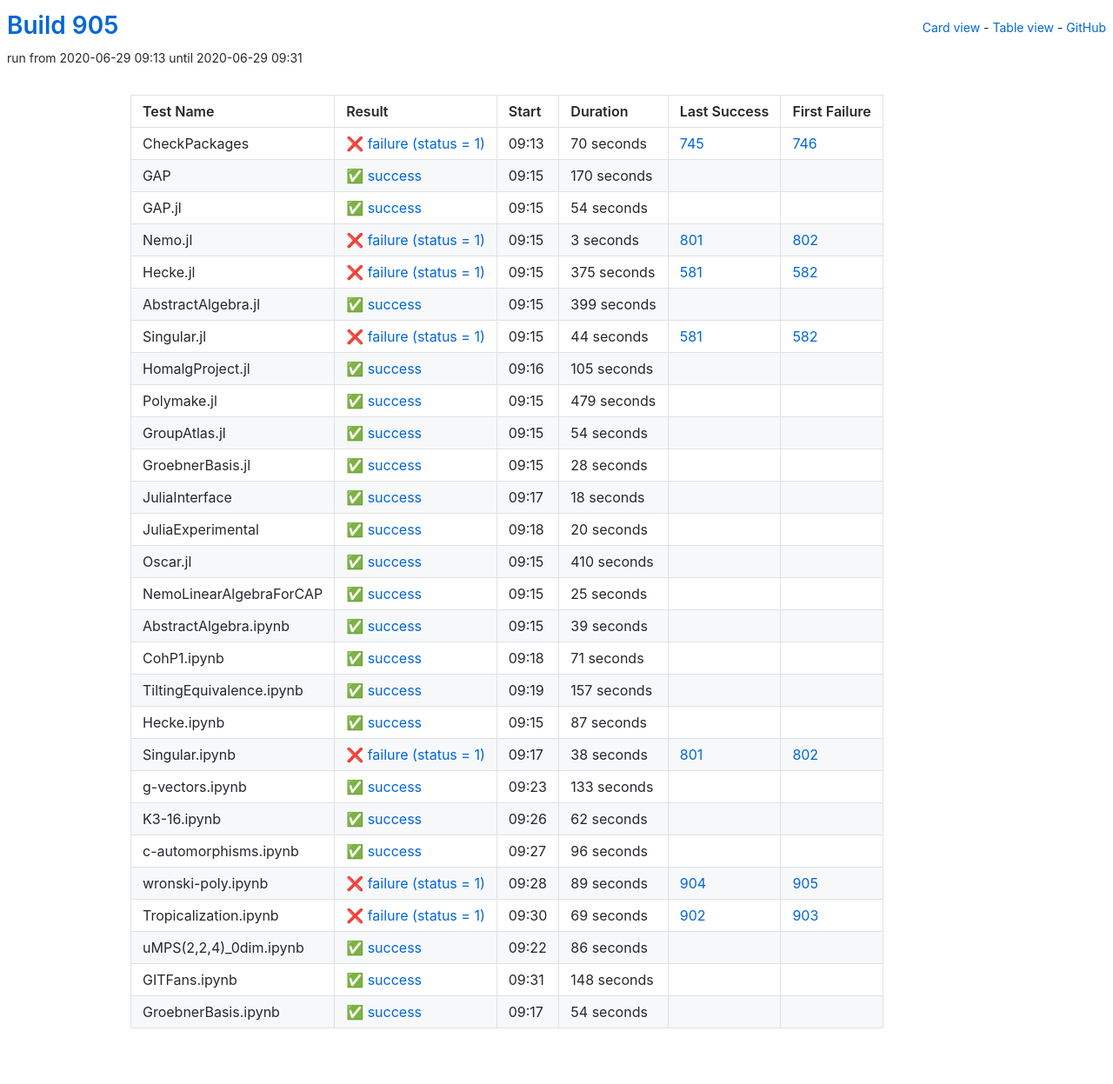
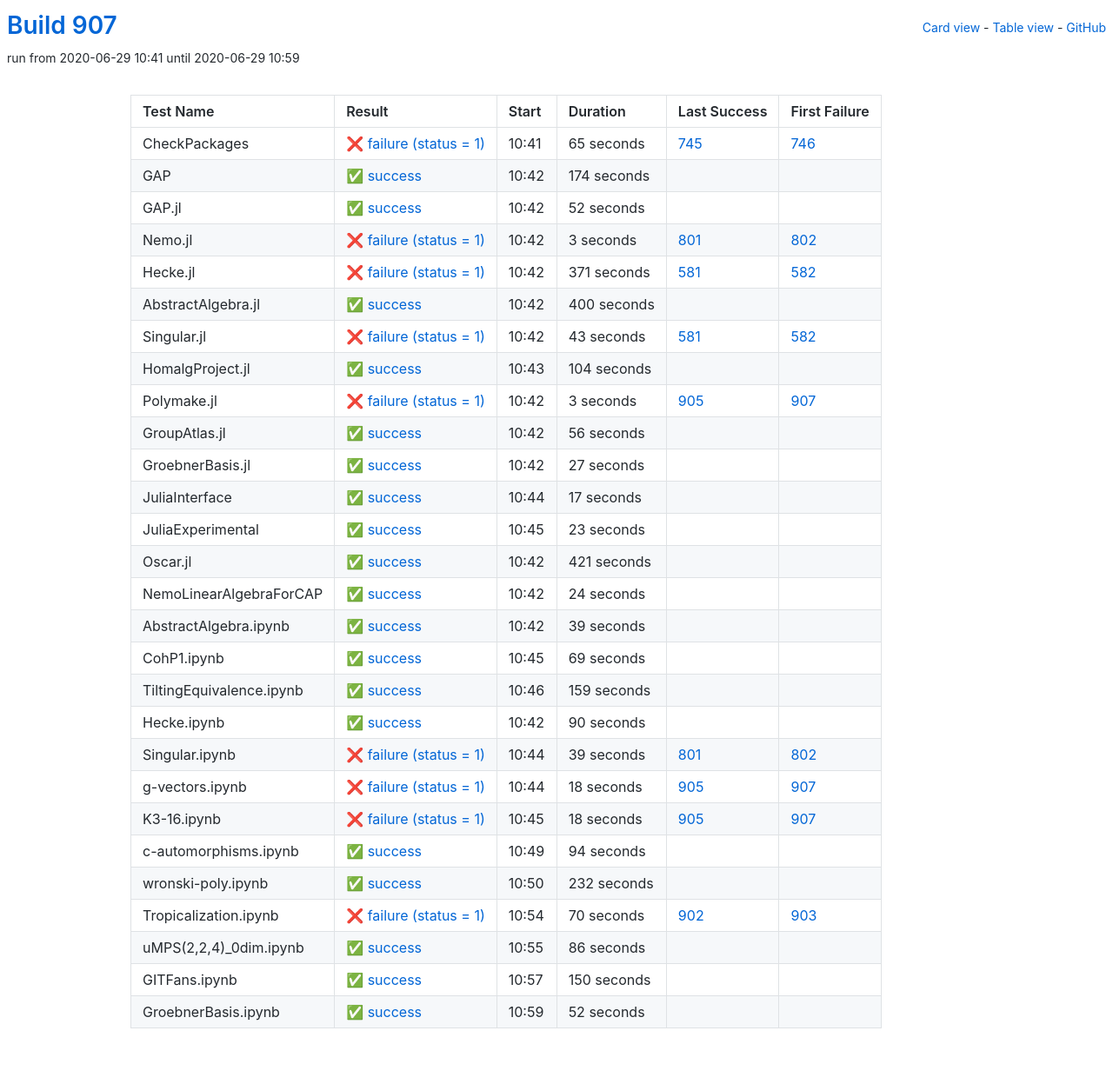
Before and after one commit to oscar-system/oscar-ci-status-1.4, a Jekyll site: the page built from table.html, in a window 1280 px wide. Shown: the whole page at 87% size. Built offline with Jekyll 4.4.1, drawn with Linux system fonts in a browser that asks for light colours.

Commit message:
Build #907

```diff
--- a/_data/ci.yml
+++ b/_data/ci.yml
@@ -1,6 +1,6 @@
 ---
-build: 905
-build_url: https://oscarci.mathematik.uni-kl.de/job/oscar-julia-1.4/905/
+build: 907
+build_url: https://oscarci.mathematik.uni-kl.de/job/oscar-julia-1.4/907/
 job: oscar-julia-1.4
 organization: oscar-system
 repo: oscar-ci-status-1.4
@@ -8,44 +8,44 @@ repourl: https://github.com/oscar-system/oscar-ci-status-1.4
 tests:
 - name: CheckPackages
   id: checkpackages
-  log: https://oscarci.mathematik.uni-kl.de/job/oscar-julia-1.4/905/artifact/logs/build-905/CheckPackages.log
-  start: 2020-06-29 09:13
+  log: https://oscarci.mathematik.uni-kl.de/job/oscar-julia-1.4/907/artifact/logs/build-907/CheckPackages.log
+  start: 2020-06-29 10:41
   success: false
   exitcode: 1
   status: failure
-  duration: 70
+  duration: 65
   last_success: 745
   last_success_url: https://oscarci.mathematik.uni-kl.de/job/oscar-julia-1.4/745/
   first_failure: 746
   first_failure_url: https://oscarci.mathematik.uni-kl.de/job/oscar-julia-1.4/746/
 - name: GAP
   id: gap
-  log: https://oscarci.mathematik.uni-kl.de/job/oscar-julia-1.4/905/artifact/logs/build-905/GAP.log
-  start: 2020-06-29 09:15
+  log: https://oscarci.mathematik.uni-kl.de/job/oscar-julia-1.4/907/artifact/logs/build-907/GAP.log
+  start: 2020-06-29 10:42
   success: true
   exitcode: 0
   status: success
-  duration: 170
+  duration: 174
   last_success: false
   last_success_url:
   first_failure: false
   first_failure_url:
 - name: GAP.jl
   id: gap-jl
-  log: https://oscarci.mathematik.uni-kl.de/job/oscar-julia-1.4/905/artifact/logs/build-905/GAP.jl.log
-  start: 2020-06-29 09:15
+  log: https://oscarci.mathematik.uni-kl.de/job/oscar-julia-1.4/907/artifact/logs/build-907/GAP.jl.log
+  start: 2020-06-29 10:42
   success: true
   exitcode: 0
   status: success
-  duration: 54
+  duration: 52
   last_success: false
   last_success_url:
   first_failure: false
   first_failure_url:
 - name: Nemo.jl
   id: nemo-jl
-  log: https://oscarci.mathematik.uni-kl.de/job/oscar-julia-1.4/905/artifact/logs/build-905/Nemo.jl.log
-  start: 2020-06-29 09:15
+  log: https://oscarci.mathematik.uni-kl.de/job/oscar-julia-1.4/907/artifact/logs/build-907/Nemo.jl.log
+  start: 2020-06-29 10:42
   success: false
   exitcode: 1
   status: failure
@@ -56,140 +56,140 @@ tests:
   first_failure_url: https://oscarci.mathematik.uni-kl.de/job/oscar-julia-1.4/802/
 - name: Hecke.jl
   id: hecke-jl
-  log: https://oscarci.mathematik.uni-kl.de/job/oscar-julia-1.4/905/artifact/logs/build-905/Hecke.jl.log
-  start: 2020-06-29 09:15
+  log: https://oscarci.mathematik.uni-kl.de/job/oscar-julia-1.4/907/artifact/logs/build-907/Hecke.jl.log
+  start: 2020-06-29 10:42
   success: false
   exitcode: 1
   status: failure
-  duration: 375
+  duration: 371
   last_success: 581
   last_success_url: https://oscarci.mathematik.uni-kl.de/job/oscar-julia-1.4/581/
   first_failure: 582
   first_failure_url: https://oscarci.mathematik.uni-kl.de/job/oscar-julia-1.4/582/
 - name: AbstractAlgebra.jl
   id: abstractalgebra-jl
-  log: https://oscarci.mathematik.uni-kl.de/job/oscar-julia-1.4/905/artifact/logs/build-905/AbstractAlgebra.jl.log
-  start: 2020-06-29 09:15
+  log: https://oscarci.mathematik.uni-kl.de/job/oscar-julia-1.4/907/artifact/logs/build-907/AbstractAlgebra.jl.log
+  start: 2020-06-29 10:42
   success: true
   exitcode: 0
   status: success
-  duration: 399
+  duration: 400
   last_success: false
   last_success_url:
   first_failure: false
   first_failure_url:
 - name: Singular.jl
   id: singular-jl
-  log: https://oscarci.mathematik.uni-kl.de/job/oscar-julia-1.4/905/artifact/logs/build-905/Singular.jl.log
-  start: 2020-06-29 09:15
+  log: https://oscarci.mathematik.uni-kl.de/job/oscar-julia-1.4/907/artifact/logs/build-907/Singular.jl.log
+  start: 2020-06-29 10:42
   success: false
   exitcode: 1
   status: failure
-  duration: 44
+  duration: 43
   last_success: 581
   last_success_url: https://oscarci.mathematik.uni-kl.de/job/oscar-julia-1.4/581/
   first_failure: 582
   first_failure_url: https://oscarci.mathematik.uni-kl.de/job/oscar-julia-1.4/582/
 - name: HomalgProject.jl
   id: homalgproject-jl
-  log: https://oscarci.mathematik.uni-kl.de/job/oscar-julia-1.4/905/artifact/logs/build-905/HomalgProject.jl.log
-  start: 2020-06-29 09:16
+  log: https://oscarci.mathematik.uni-kl.de/job/oscar-julia-1.4/907/artifact/logs/build-907/HomalgProject.jl.log
+  start: 2020-06-29 10:43
   success: true
   exitcode: 0
   status: success
-  duration: 105
+  duration: 104
   last_success: false
   last_success_url:
   first_failure: false
   first_failure_url:
 - name: Polymake.jl
   id: polymake-jl
-  log: https://oscarci.mathematik.uni-kl.de/job/oscar-julia-1.4/905/artifact/logs/build-905/Polymake.jl.log
-  start: 2020-06-29 09:15
+  log: https://oscarci.mathematik.uni-kl.de/job/oscar-julia-1.4/907/artifact/logs/build-907/Polymake.jl.log
+  start: 2020-06-29 10:42
+  success: false
+  exitcode: 1
+  status: failure
+  duration: 3
+  last_success: 905
+  last_success_url: https://oscarci.mathematik.uni-kl.de/job/oscar-julia-1.4/905/
+  first_failure: 907
+  first_failure_url: https://oscarci.mathematik.uni-kl.de/job/oscar-julia-1.4/907/
+- name: GroupAtlas.jl
+  id: groupatlas-jl
+  log: https://oscarci.mathematik.uni-kl.de/job/oscar-julia-1.4/907/artifact/logs/build-907/GroupAtlas.jl.log
+  start: 2020-06-29 10:42
   success: true
   exitcode: 0
   status: success
-  duration: 479
-  last_success: false
-  last_success_url:
-  first_failure: false
-  first_failure_url:
-- name: GroupAtlas.jl
-  id: groupatlas-jl
-  log: https://oscarci.mathematik.uni-kl.de/job/oscar-julia-1.4/905/artifact/logs/build-905/GroupAtlas.jl.log
-  start: 2020-06-29 09:15
-  success: true
-  exitcode: 0
-  status: success
-  duration: 54
+  duration: 56
   last_success: false
   last_success_url:
   first_failure: false
   first_failure_url:
 - name: GroebnerBasis.jl
   id: groebnerbasis-jl
-  log: https://oscarci.mathematik.uni-kl.de/job/oscar-julia-1.4/905/artifact/logs/build-905/GroebnerBasis.jl.log
-  start: 2020-06-29 09:15
+  log: https://oscarci.mathematik.uni-kl.de/job/oscar-julia-1.4/907/artifact/logs/build-907/GroebnerBasis.jl.log
+  start: 2020-06-29 10:42
   success: true
   exitcode: 0
   status: success
-  duration: 28
+  duration: 27
   last_success: false
   last_success_url:
   first_failure: false
   first_failure_url:
 - name: JuliaInterface
   id: juliainterface
-  log: https://oscarci.mathematik.uni-kl.de/job/oscar-julia-1.4/905/artifact/logs/build-905/JuliaInterface.log
-  start: 2020-06-29 09:17
+  log: https://oscarci.mathematik.uni-kl.de/job/oscar-julia-1.4/907/artifact/logs/build-907/JuliaInterface.log
+  start: 2020-06-29 10:44
   success: true
   exitcode: 0
   status: success
-  duration: 18
+  duration: 17
   last_success: false
   last_success_url:
   first_failure: false
   first_failure_url:
 - name: JuliaExperimental
   id: juliaexperimental
-  log: https://oscarci.mathematik.uni-kl.de/job/oscar-julia-1.4/905/artifact/logs/build-905/JuliaExperimental.log
-  start: 2020-06-29 09:18
+  log: https://oscarci.mathematik.uni-kl.de/job/oscar-julia-1.4/907/artifact/logs/build-907/JuliaExperimental.log
+  start: 2020-06-29 10:45
   success: true
   exitcode: 0
   status: success
-  duration: 20
+  duration: 23
   last_success: false
   last_success_url:
   first_failure: false
   first_failure_url:
 - name: Oscar.jl
   id: oscar-jl
-  log: https://oscarci.mathematik.uni-kl.de/job/oscar-julia-1.4/905/artifact/logs/build-905/Oscar.jl.log
-  start: 2020-06-29 09:15
+  log: https://oscarci.mathematik.uni-kl.de/job/oscar-julia-1.4/907/artifact/logs/build-907/Oscar.jl.log
+  start: 2020-06-29 10:42
   success: true
   exitcode: 0
   status: success
-  duration: 410
+  duration: 421
   last_success: false
   last_success_url:
   first_failure: false
   first_failure_url:
 - name: NemoLinearAlgebraForCAP
   id: nemolinearalgebraforcap
-  log: https://oscarci.mathematik.uni-kl.de/job/oscar-julia-1.4/905/artifact/logs/build-905/NemoLinearAlgebraForCAP.log
-  start: 2020-06-29 09:15
+  log: https://oscarci.mathematik.uni-kl.de/job/oscar-julia-1.4/907/artifact/logs/build-907/NemoLinearAlgebraForCAP.log
+  start: 2020-06-29 10:42
   success: true
   exitcode: 0
   status: success
-  duration: 25
+  duration: 24
   last_success: false
   last_success_url:
   first_failure: false
   first_failure_url:
 - name: AbstractAlgebra.ipynb
   id: abstractalgebra-ipynb
-  log: https://oscarci.mathematik.uni-kl.de/job/oscar-julia-1.4/905/artifact/logs/build-905/AbstractAlgebra.ipynb.log
-  start: 2020-06-29 09:15
+  log: https://oscarci.mathematik.uni-kl.de/job/oscar-julia-1.4/907/artifact/logs/build-907/AbstractAlgebra.ipynb.log
+  start: 2020-06-29 10:42
   success: true
   exitcode: 0
   status: success
@@ -200,116 +200,116 @@ tests:
   first_failure_url:
 - name: CohP1.ipynb
   id: cohp1-ipynb
-  log: https://oscarci.mathematik.uni-kl.de/job/oscar-julia-1.4/905/artifact/logs/build-905/CohP1.ipynb.log
-  start: 2020-06-29 09:18
+  log: https://oscarci.mathematik.uni-kl.de/job/oscar-julia-1.4/907/artifact/logs/build-907/CohP1.ipynb.log
+  start: 2020-06-29 10:45
   success: true
   exitcode: 0
   status: success
-  duration: 71
+  duration: 69
   last_success: false
   last_success_url:
   first_failure: false
   first_failure_url:
 - name: TiltingEquivalence.ipynb
   id: tiltingequivalence-ipynb
-  log: https://oscarci.mathematik.uni-kl.de/job/oscar-julia-1.4/905/artifact/logs/build-905/TiltingEquivalence.ipynb.log
-  start: 2020-06-29 09:19
+  log: https://oscarci.mathematik.uni-kl.de/job/oscar-julia-1.4/907/artifact/logs/build-907/TiltingEquivalence.ipynb.log
+  start: 2020-06-29 10:46
   success: true
   exitcode: 0
   status: success
-  duration: 157
+  duration: 159
   last_success: false
   last_success_url:
   first_failure: false
   first_failure_url:
 - name: Hecke.ipynb
   id: hecke-ipynb
-  log: https://oscarci.mathematik.uni-kl.de/job/oscar-julia-1.4/905/artifact/logs/build-905/Hecke.ipynb.log
-  start: 2020-06-29 09:15
+  log: https://oscarci.mathematik.uni-kl.de/job/oscar-julia-1.4/907/artifact/logs/build-907/Hecke.ipynb.log
+  start: 2020-06-29 10:42
   success: true
   exitcode: 0
   status: success
-  duration: 87
+  duration: 90
   last_success: false
   last_success_url:
   first_failure: false
   first_failure_url:
 - name: Singular.ipynb
   id: singular-ipynb
-  log: https://oscarci.mathematik.uni-kl.de/job/oscar-julia-1.4/905/artifact/logs/build-905/Singular.ipynb.log
-  start: 2020-06-29 09:17
+  log: https://oscarci.mathematik.uni-kl.de/job/oscar-julia-1.4/907/artifact/logs/build-907/Singular.ipynb.log
+  start: 2020-06-29 10:44
   success: false
   exitcode: 1
   status: failure
-  duration: 38
+  duration: 39
   last_success: 801
   last_success_url: https://oscarci.mathematik.uni-kl.de/job/oscar-julia-1.4/801/
   first_failure: 802
   first_failure_url: https://oscarci.mathematik.uni-kl.de/job/oscar-julia-1.4/802/
 - name: g-vectors.ipynb
   id: g-vectors-ipynb
-  log: https://oscarci.mathematik.uni-kl.de/job/oscar-julia-1.4/905/artifact/logs/build-905/g-vectors.ipynb.log
-  start: 2020-06-29 09:23
+  log: https://oscarci.mathematik.uni-kl.de/job/oscar-julia-1.4/907/artifact/logs/build-907/g-vectors.ipynb.log
+  start: 2020-06-29 10:44
+  success: false
+  exitcode: 1
+  status: failure
+  duration: 18
+  last_success: 905
+  last_success_url: https://oscarci.mathematik.uni-kl.de/job/oscar-julia-1.4/905/
+  first_failure: 907
+  first_failure_url: https://oscarci.mathematik.uni-kl.de/job/oscar-julia-1.4/907/
+- name: K3-16.ipynb
+  id: k3-16-ipynb
+  log: https://oscarci.mathematik.uni-kl.de/job/oscar-julia-1.4/907/artifact/logs/build-907/K3-16.ipynb.log
+  start: 2020-06-29 10:45
+  success: false
+  exitcode: 1
+  status: failure
+  duration: 18
+  last_success: 905
+  last_success_url: https://oscarci.mathematik.uni-kl.de/job/oscar-julia-1.4/905/
+  first_failure: 907
+  first_failure_url: https://oscarci.mathematik.uni-kl.de/job/oscar-julia-1.4/907/
+- name: c-automorphisms.ipynb
+  id: c-automorphisms-ipynb
+  log: https://oscarci.mathematik.uni-kl.de/job/oscar-julia-1.4/907/artifact/logs/build-907/c-automorphisms.ipynb.log
+  start: 2020-06-29 10:49
   success: true
   exitcode: 0
   status: success
-  duration: 133
-  last_success: false
-  last_success_url:
-  first_failure: false
-  first_failure_url:
-- name: K3-16.ipynb
-  id: k3-16-ipynb
-  log: https://oscarci.mathematik.uni-kl.de/job/oscar-julia-1.4/905/artifact/logs/build-905/K3-16.ipynb.log
-  start: 2020-06-29 09:26
-  success: true
-  exitcode: 0
-  status: success
-  duration: 62
-  last_success: false
-  last_success_url:
-  first_failure: false
-  first_failure_url:
-- name: c-automorphisms.ipynb
-  id: c-automorphisms-ipynb
-  log: https://oscarci.mathematik.uni-kl.de/job/oscar-julia-1.4/905/artifact/logs/build-905/c-automorphisms.ipynb.log
-  start: 2020-06-29 09:27
-  success: true
-  exitcode: 0
-  status: success
-  duration: 96
+  duration: 94
   last_success: false
   last_success_url:
   first_failure: false
   first_failure_url:
 - name: wronski-poly.ipynb
   id: wronski-poly-ipynb
-  log: https://oscarci.mathematik.uni-kl.de/job/oscar-julia-1.4/905/artifact/logs/build-905/wronski-poly.ipynb.log
-  start: 2020-06-29 09:28
+  log: https://oscarci.mathematik.uni-kl.de/job/oscar-julia-1.4/907/artifact/logs/build-907/wronski-poly.ipynb.log
+  start: 2020-06-29 10:50
+  success: true
+  exitcode: 0
+  status: success
+  duration: 232
+  last_success: false
+  last_success_url:
+  first_failure: false
+  first_failure_url:
+- name: Tropicalization.ipynb
+  id: tropicalization-ipynb
+  log: https://oscarci.mathematik.uni-kl.de/job/oscar-julia-1.4/907/artifact/logs/build-907/Tropicalization.ipynb.log
+  start: 2020-06-29 10:54
   success: false
   exitcode: 1
   status: failure
-  duration: 89
-  last_success: 904
-  last_success_url: https://oscarci.mathematik.uni-kl.de/job/oscar-julia-1.4/904/
-  first_failure: 905
-  first_failure_url: https://oscarci.mathematik.uni-kl.de/job/oscar-julia-1.4/905/
-- name: Tropicalization.ipynb
-  id: tropicalization-ipynb
-  log: https://oscarci.mathematik.uni-kl.de/job/oscar-julia-1.4/905/artifact/logs/build-905/Tropicalization.ipynb.log
-  start: 2020-06-29 09:30
-  success: false
-  exitcode: 1
-  status: failure
-  duration: 69
+  duration: 70
   last_success: 902
   last_success_url: https://oscarci.mathematik.uni-kl.de/job/oscar-julia-1.4/902/
   first_failure: 903
   first_failure_url: https://oscarci.mathematik.uni-kl.de/job/oscar-julia-1.4/903/
 - name: uMPS(2,2,4)_0dim.ipynb
   id: umps-2-2-4-0dim-ipynb
-  log: https://oscarci.mathematik.uni-kl.de/job/oscar-julia-1.4/905/artifact/logs/build-905/uMPS-2-2-4-_0dim.ipynb.log
-  start: 2020-06-29 09:22
+  log: https://oscarci.mathematik.uni-kl.de/job/oscar-julia-1.4/907/artifact/logs/build-907/uMPS-2-2-4-_0dim.ipynb.log
+  start: 2020-06-29 10:55
   success: true
   exitcode: 0
   status: success
@@ -320,24 +320,24 @@ tests:
   first_failure_url:
 - name: GITFans.ipynb
   id: gitfans-ipynb
-  log: https://oscarci.mathematik.uni-kl.de/job/oscar-julia-1.4/905/artifact/logs/build-905/GITFans.ipynb.log
-  start: 2020-06-29 09:31
+  log: https://oscarci.mathematik.uni-kl.de/job/oscar-julia-1.4/907/artifact/logs/build-907/GITFans.ipynb.log
+  start: 2020-06-29 10:57
   success: true
   exitcode: 0
   status: success
-  duration: 148
+  duration: 150
   last_success: false
   last_success_url:
   first_failure: false
   first_failure_url:
 - name: GroebnerBasis.ipynb
   id: groebnerbasis-ipynb
-  log: https://oscarci.mathematik.uni-kl.de/job/oscar-julia-1.4/905/artifact/logs/build-905/GroebnerBasis.ipynb.log
-  start: 2020-06-29 09:17
+  log: https://oscarci.mathematik.uni-kl.de/job/oscar-julia-1.4/907/artifact/logs/build-907/GroebnerBasis.ipynb.log
+  start: 2020-06-29 10:59
   success: true
   exitcode: 0
   status: success
-  duration: 54
+  duration: 52
   last_success: false
   last_success_url:
   first_failure: false
```
Also changed, not shown: README.md.
